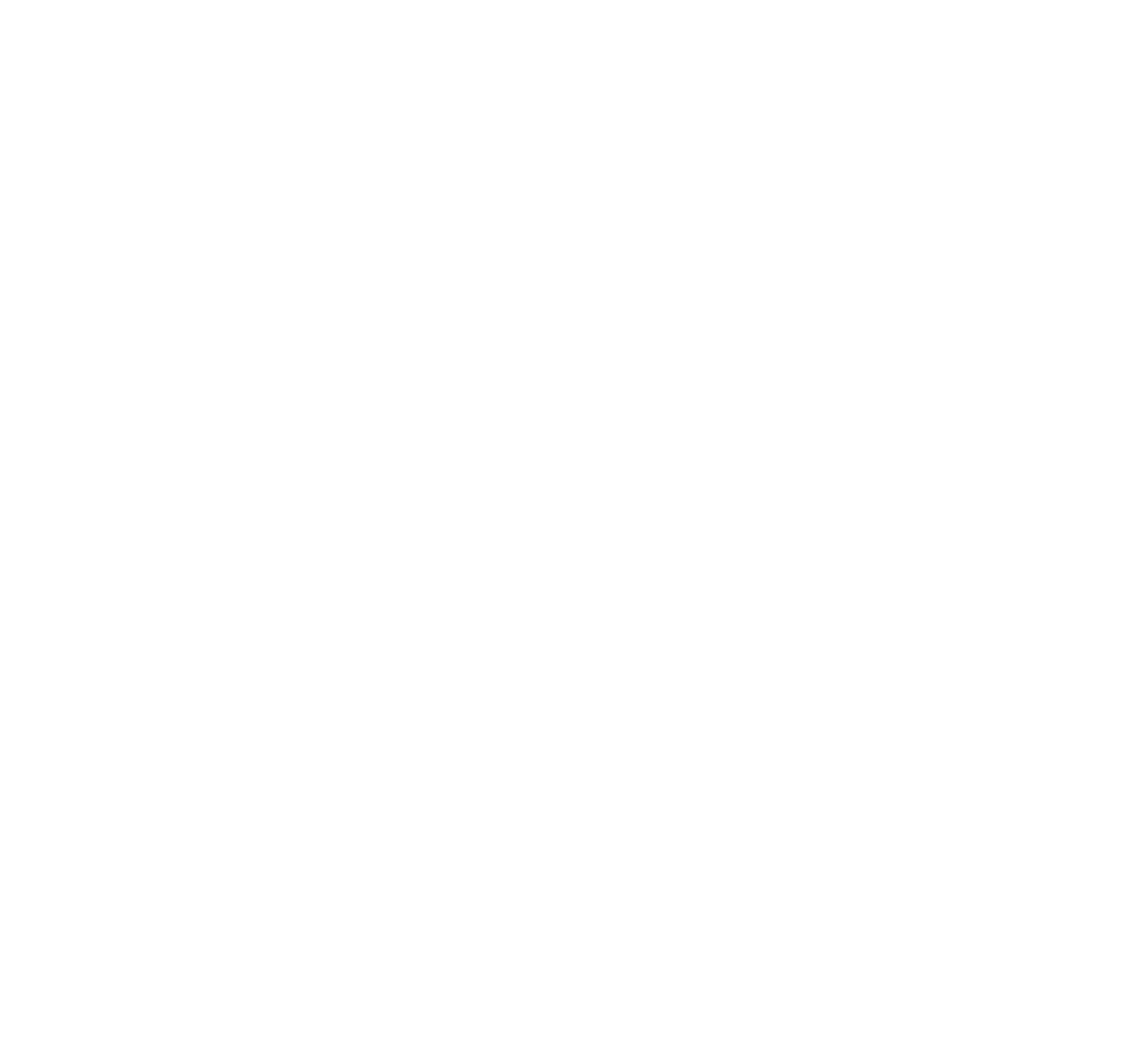
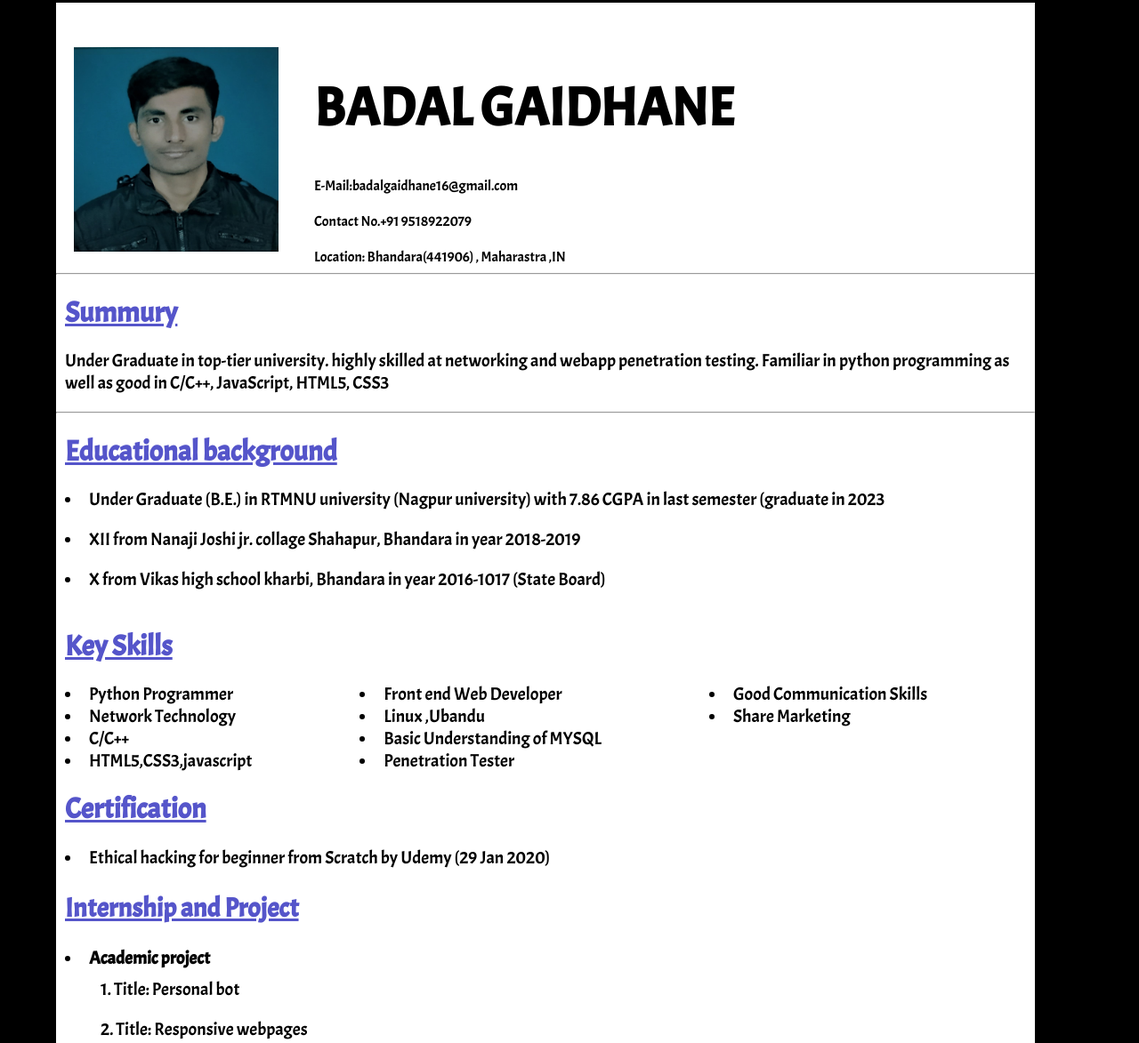
Before and after one commit to hackwithbadal/dark-thunder, a plain HTML site: page index.html in a window 1280 px wide. Shown: the top 1173 px of the page at 89% size. Before the commit the page ends 800 px from the top, so only its background shows below. Drawn offline with Linux system fonts and the light colour scheme.

Commit message:
final commit
work done

```diff
--- a/index.html
+++ b/index.html
@@ -5,9 +5,64 @@
     <meta http-equiv="X-UA-Compatible" content="IE=edge">
     <meta name="viewport" content="width=device-width, initial-scale=1.0">
     <title>resume</title>
+    <link rel="preconnect" href="https://fonts.googleapis.com">
+    <link rel="preconnect" href="https://fonts.gstatic.com" crossorigin>
+    <link href="https://fonts.googleapis.com/css2?family=Acme&family=Cormorant+Garamond:ital,wght@1,500&display=swap" rel="stylesheet">
     <link rel="stylesheet" href="main.css">
 </head>
 <body>
-
+    <div class="main-container">
+        <div class="intro-container">
+            <div class="photo"><img src="profile.jpeg" alt="loading" height="230px" width="230px"></div>
+            <div class="intro">
+                <h1>BADAL GAIDHANE</h1>E-Mail:badalgaidhane16@gmail.com <br><br> Contact No.+91 9518922079 <br> <br> Location: Bhandara(441906) , Maharastra ,IN</div>
+        </div> <hr>
+        <div class="summary">
+            <h1><summary>Summury</summary></h1>
+            <p>Under Graduate in top-tier university. highly skilled at networking and webapp penetration testing.
+            Familiar in python programming as well as good in C/C++, JavaScript, HTML5, CSS3</p>
+        </div><hr>
+        <div class="education">
+            <h1><summary>Educational background</summary></h1>
+            <p>
+                <li id="item">Under Graduate (B.E.) in RTMNU university (Nagpur university) with 7.86 CGPA in last semester
+                (graduate in 2023</li> <br>
+                <li id="item">XII from Nanaji Joshi jr. collage Shahapur, Bhandara in year 2018-2019 </li><br>
+                <li id="item">X from Vikas high school kharbi, Bhandara in year 2016-1017 (State Board) </li><br>
+            </p>
+        </div>
+        <div class="head"><h1>Key Skills</h1></div>
+        <div class="skills">
+            <div id="item"><li>Python Programmer</li></div>
+            <div id="item"><li>Network Technology</li></div>
+            <div id="item"><li>C/C++</li></div>
+            <div id="item"><li>HTML5,CSS3,javascript</li></div>
+            <div id="item"><li>Front end Web Developer</li></div>
+            <div id="item"><li>Linux ,Ubandu </li></div>
+            <div id="item"><li>Basic Understanding of MYSQL</li></div>
+            <div id="item"><li>Penetration Tester</li></div>
+            <div id="item"><li>Good Communication Skills</li></div>
+            <div id="item"><li>Share Marketing</li></div>
+            <!-- <div id="item"><li></li></div> -->
+            <!-- <div id="item"><li></li></div> -->
+        </div>
+        <div class="certification">
+            <h1>Certification</h1>
+            <p><li id="item">Ethical hacking for beginner from Scratch by Udemy (29 Jan 2020) </li></p>
+        </div>
+        <div class="project">
+            <h2>Internship and Project</h1>
+            <li><b>Academic project</b></li>
+            <p>1.  Title: Personal bot </p>
+            <p>2.  Title: Responsive webpages</p>
+        </div>
+        <div class="personal">
+            <h1>Personal Infomation</h1>
+            <li>DOB:03 July 2001</li>
+            <li>Nationality: Indian</li>
+            <li>Marital status: Single</li>
+            <li>Linguistic abilities: Marathi, Hindi, Englis</li>
+        </div><br>
+    </div><br>
 </body>
 </html>
--- a/main.css
+++ b/main.css
@@ -0,0 +1,59 @@
+body {
+    padding: 0px;
+    margin: 0px;
+    scroll-behavior: smooth;
+    font-family: 'Acme', sans-serif;
+    background-color: black;
+}
+.main-container{
+    display: block;
+    width: 1100px;
+    justify-content: center;
+    align-content: center;
+    margin-left: 60px;
+    background-color: white;
+    border: 3px solid black;
+
+}
+.intro-container{
+    display: flex;
+    word-wrap: normal;
+    flex-wrap: wrap;
+    margin-top: 40px;
+    flex-grow: 2;
+    margin-left: 10px;
+}
+.intro{
+    flex-grow: 2;
+    margin-left: 40px;
+}
+.photo,.summary h1 summary,p{
+    margin-top: 10px;
+    margin-left: 10px;
+}
+.intro h1{
+    font-size: 60px;
+}
+#item{
+    font-size: 20px;
+}
+.summary h1 summary ,.education h1 summary,.skills h1 ,.head,.certification h1 ,.project h2, .personal h1{
+    text-decoration: underline;
+    color: rgb(85, 85, 202) ;
+}
+.summary p, .project, .personal li{
+    font-size: 20px;
+}
+.education ,.skills,.head ,.certification ,.project, .personal{
+    margin-top: 10px;
+    margin-left: 10px;
+}
+.skills{
+    display: flex;
+    flex-direction: column;
+    flex-wrap: wrap;
+    height: 100px;
+}
+.project p{
+    margin-left: 40px;
+}
```
Also changed, not shown: profile.jpeg (added).
